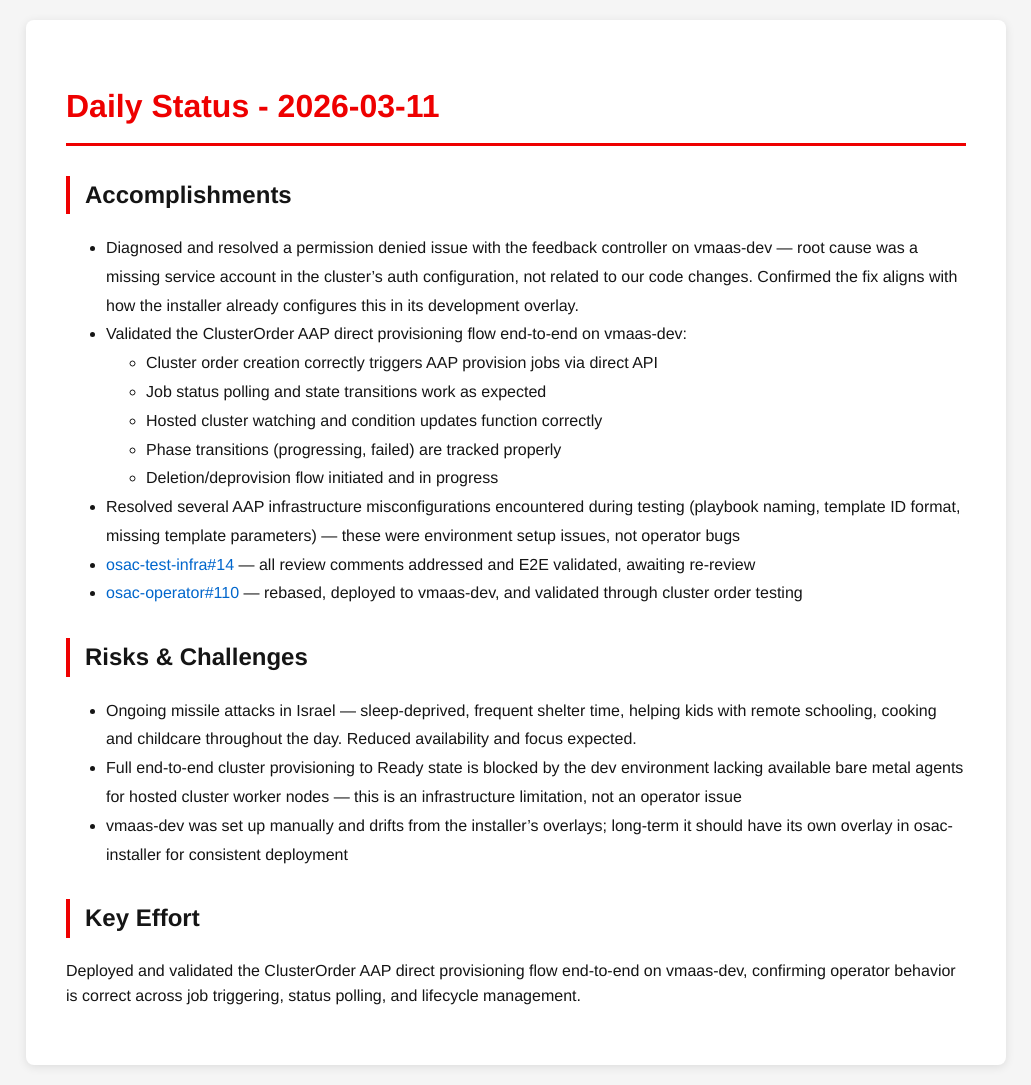
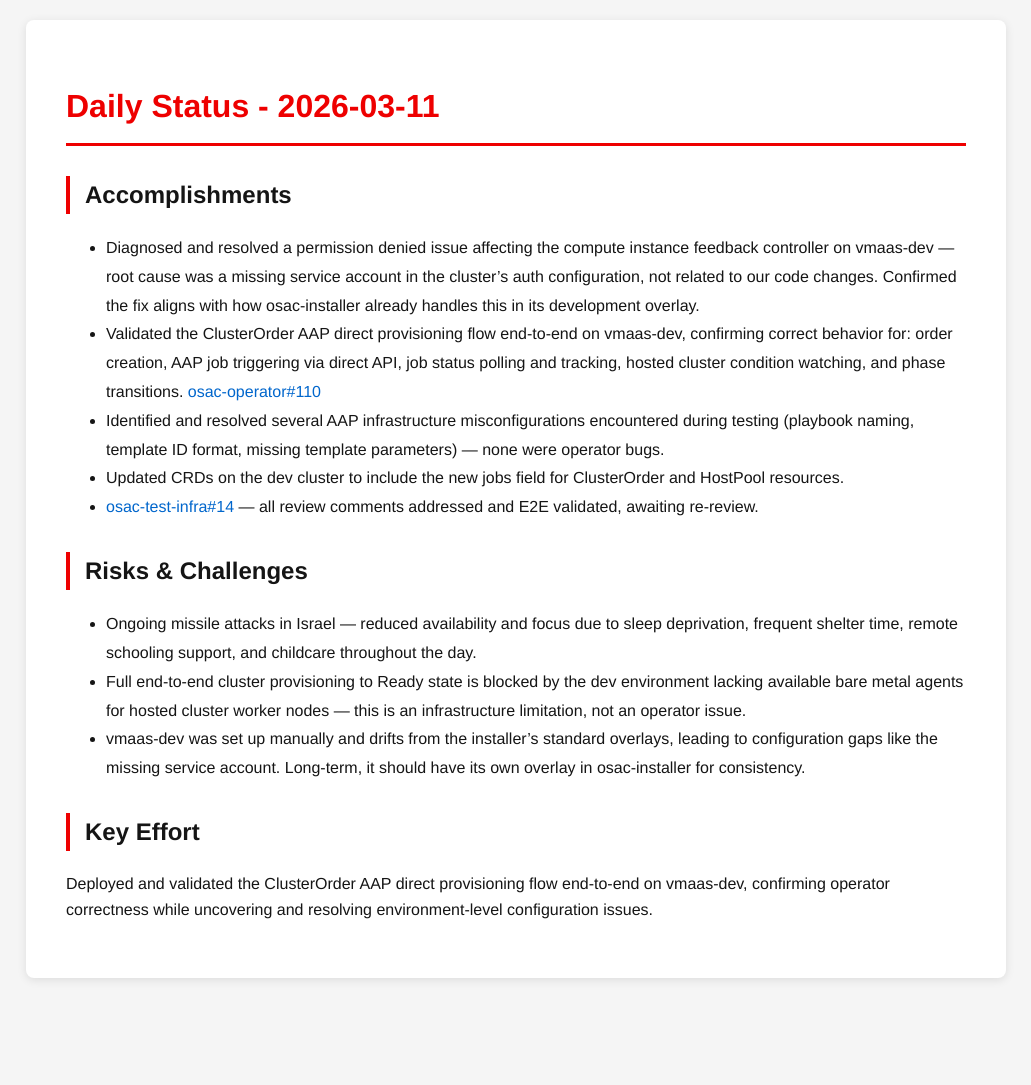
Before and after one commit to tzvatot/daily-status, a Jekyll site: the page built from 2026-03-11.md, in a window 1280 px wide. Shown: the whole page, without its empty margins (124-1155 px from the left). Built offline with Jekyll 4.4.1, drawn with Linux system fonts in a browser that asks for light colours; after the commit the page ends 998 px from its top, so only the background shows below that.

Commit message:
Daily status update - 2026-03-11

```diff
--- a/2026-03-11.md
+++ b/2026-03-11.md
@@ -7,21 +7,16 @@ date: 2026-03-11
 # Daily Status - 2026-03-11
 
 ## Accomplishments
-- Diagnosed and resolved a permission denied issue with the feedback controller on vmaas-dev — root cause was a missing service account in the cluster's auth configuration, not related to our code changes. Confirmed the fix aligns with how the installer already configures this in its development overlay.
-- Validated the ClusterOrder AAP direct provisioning flow end-to-end on vmaas-dev:
-  - Cluster order creation correctly triggers AAP provision jobs via direct API
-  - Job status polling and state transitions work as expected
-  - Hosted cluster watching and condition updates function correctly
-  - Phase transitions (progressing, failed) are tracked properly
-  - Deletion/deprovision flow initiated and in progress
-- Resolved several AAP infrastructure misconfigurations encountered during testing (playbook naming, template ID format, missing template parameters) — these were environment setup issues, not operator bugs
-- [osac-test-infra#14](https://github.com/osac-project/osac-test-infra/pull/14) — all review comments addressed and E2E validated, awaiting re-review
-- [osac-operator#110](https://github.com/osac-project/osac-operator/pull/110) — rebased, deployed to vmaas-dev, and validated through cluster order testing
+- Diagnosed and resolved a permission denied issue affecting the compute instance feedback controller on vmaas-dev — root cause was a missing service account in the cluster's auth configuration, not related to our code changes. Confirmed the fix aligns with how osac-installer already handles this in its development overlay.
+- Validated the ClusterOrder AAP direct provisioning flow end-to-end on vmaas-dev, confirming correct behavior for: order creation, AAP job triggering via direct API, job status polling and tracking, hosted cluster condition watching, and phase transitions. [osac-operator#110](https://github.com/osac-project/osac-operator/pull/110)
+- Identified and resolved several AAP infrastructure misconfigurations encountered during testing (playbook naming, template ID format, missing template parameters) — none were operator bugs.
+- Updated CRDs on the dev cluster to include the new jobs field for ClusterOrder and HostPool resources.
+- [osac-test-infra#14](https://github.com/osac-project/osac-test-infra/pull/14) — all review comments addressed and E2E validated, awaiting re-review.
 
 ## Risks & Challenges
-- Ongoing missile attacks in Israel — sleep-deprived, frequent shelter time, helping kids with remote schooling, cooking and childcare throughout the day. Reduced availability and focus expected.
-- Full end-to-end cluster provisioning to Ready state is blocked by the dev environment lacking available bare metal agents for hosted cluster worker nodes — this is an infrastructure limitation, not an operator issue
-- vmaas-dev was set up manually and drifts from the installer's overlays; long-term it should have its own overlay in osac-installer for consistent deployment
+- Ongoing missile attacks in Israel — reduced availability and focus due to sleep deprivation, frequent shelter time, remote schooling support, and childcare throughout the day.
+- Full end-to-end cluster provisioning to Ready state is blocked by the dev environment lacking available bare metal agents for hosted cluster worker nodes — this is an infrastructure limitation, not an operator issue.
+- vmaas-dev was set up manually and drifts from the installer's standard overlays, leading to configuration gaps like the missing service account. Long-term, it should have its own overlay in osac-installer for consistency.
 
 ## Key Effort
-Deployed and validated the ClusterOrder AAP direct provisioning flow end-to-end on vmaas-dev, confirming operator behavior is correct across job triggering, status polling, and lifecycle management.
+Deployed and validated the ClusterOrder AAP direct provisioning flow end-to-end on vmaas-dev, confirming operator correctness while uncovering and resolving environment-level configuration issues.
```
